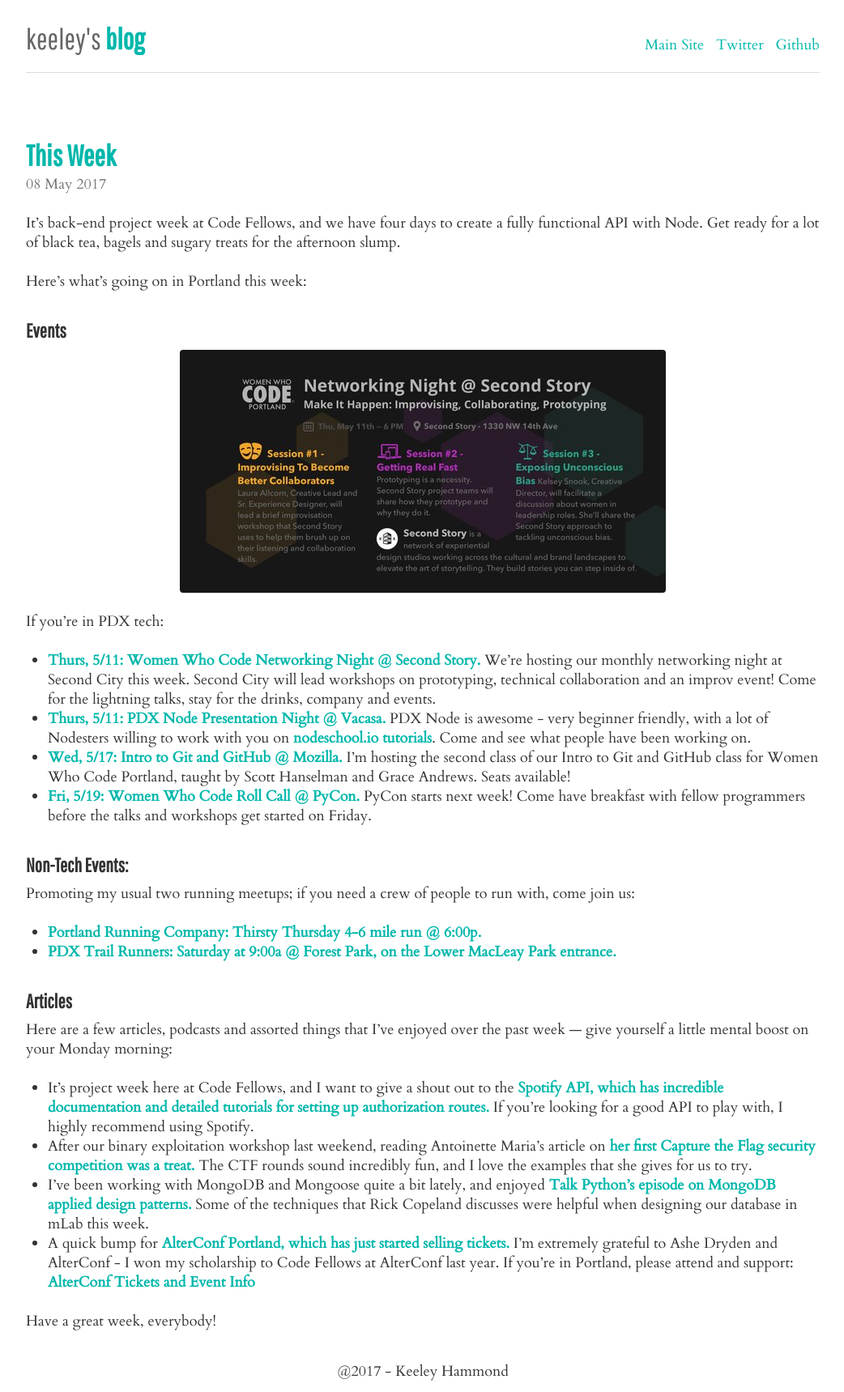
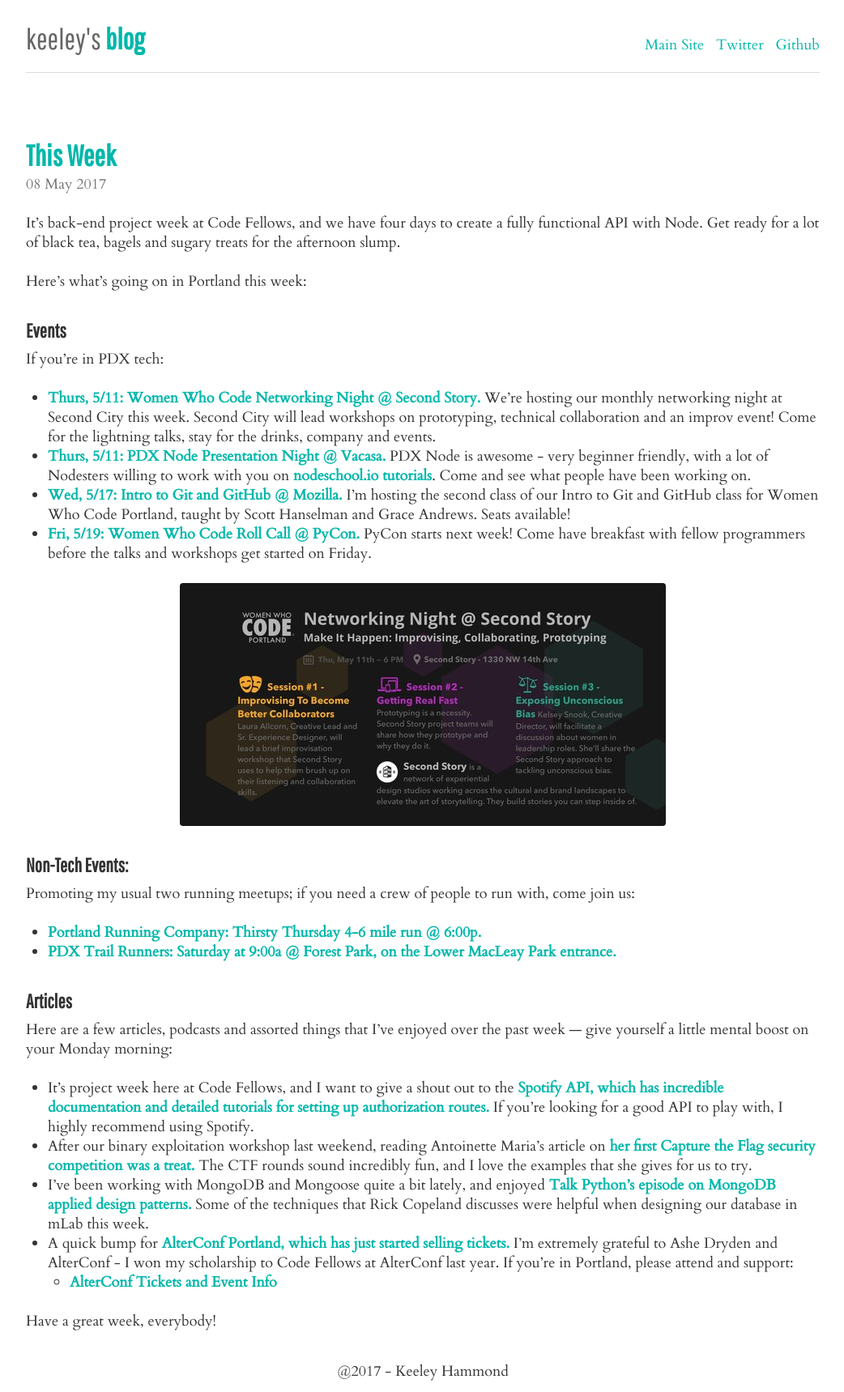
Before and after one commit to Keeley-Hammond/blog, a Jekyll site: the page built from _posts/2017-05-08-this-week-may-08.md, in a window 1280 px wide. Shown: the whole page at 81% size, without its empty margins (118-1160 px from the left). Built offline with Jekyll 4.4.1, drawn with Linux system fonts in a browser that asks for light colours.

Commit message:
Updated location of pic

```diff
--- a/_posts/2017-05-08-this-week-may-08.md
+++ b/_posts/2017-05-08-this-week-may-08.md
@@ -10,13 +10,13 @@
 
 ### Events
 
-![Second Story Networking Night](https://keeley-hammond.github.io/blog/img/networking-night-may-2017.jpg)
-
 If you're in PDX tech:
 * [Thurs, 5/11: Women Who Code Networking Night @ Second Story.](https://www.meetup.com/Women-Who-Code-Portland/events/236510126/) We're hosting our monthly networking night at Second City this week. Second City will lead workshops on prototyping, technical collaboration and an improv event! Come for the lightning talks, stay for the drinks, company and events.
 * [Thurs, 5/11: PDX Node Presentation Night @ Vacasa.](https://www.meetup.com/pdxnode/events/239220711/) PDX Node is awesome - very beginner friendly, with a lot of Nodesters willing to work with you on [nodeschool.io tutorials](https://nodeschool.io/#workshopper-list). Come and see what people have been working on.
 * [Wed, 5/17: Intro to Git and GitHub @ Mozilla.](https://www.meetup.com/Women-Who-Code-Portland/events/239020608/) I’m hosting the second class of our Intro to Git and GitHub class for Women Who Code Portland, taught by Scott Hanselman and Grace Andrews. Seats available!
 * [Fri, 5/19: Women Who Code Roll Call @ PyCon.](https://www.meetup.com/Women-Who-Code-Portland/events/237905872/) PyCon starts next week! Come have breakfast with fellow programmers before the talks and workshops get started on Friday.
+
+![Second Story Networking Night](https://keeley-hammond.github.io/blog/img/networking-night-may-2017.jpg)
 
 ### Non-Tech Events:
 
@@ -32,7 +32,8 @@
 * It's project week here at Code Fellows, and I want to give a shout out to the [Spotify API, which has incredible documentation and detailed tutorials for setting up authorization routes.](https://github.com/prettier/prettier) If you're looking for a good API to play with, I highly recommend using Spotify.
 * After our binary exploitation workshop last weekend, reading Antoinette Maria's article on [her first Capture the Flag security competition was a treat.](https://dev.to/_theycallmetoni/capture-the-flag-its-a-game-for-hacki-mean-security-professionals) The CTF rounds sound incredibly fun, and I love the examples that she gives for us to try.
 * I've been working with MongoDB and Mongoose quite a bit lately, and enjoyed [Talk Python's episode on MongoDB applied design patterns.](https://talkpython.fm/episodes/show/109/mongodb-applied-design-patterns) Some of the techniques that Rick Copeland discusses were helpful when designing our database in mLab this week.
-* A quick bump for [AlterConf Portland, which has just started selling tickets.](https://alterconf.com/conferences/portland-or-2017) I'm extremely grateful to Ashe Dryden and AlterConf - I won my scholarship to Code Fellows at AlterConf last year. If you're in Portland, please attend and support: [AlterConf Tickets and Event Info](https://alterconf.com/conferences/portland-or-2017)
+* A quick bump for [AlterConf Portland, which has just started selling tickets.](https://alterconf.com/conferences/portland-or-2017) I'm extremely grateful to Ashe Dryden and AlterConf - I won my scholarship to Code Fellows at AlterConf last year. If you're in Portland, please attend and support:
+    * [AlterConf Tickets and Event Info](https://alterconf.com/conferences/portland-or-2017)
 
 
 Have a great week, everybody!
```
